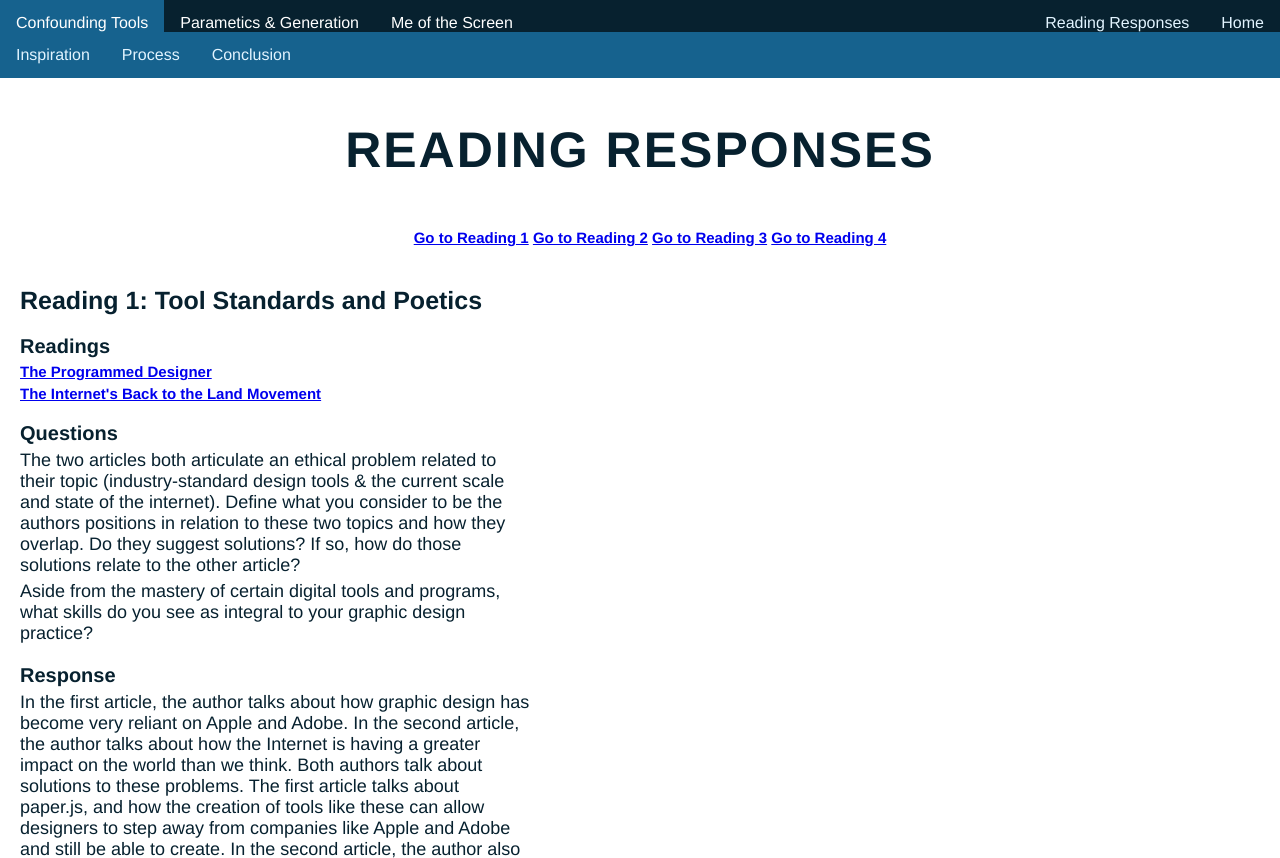
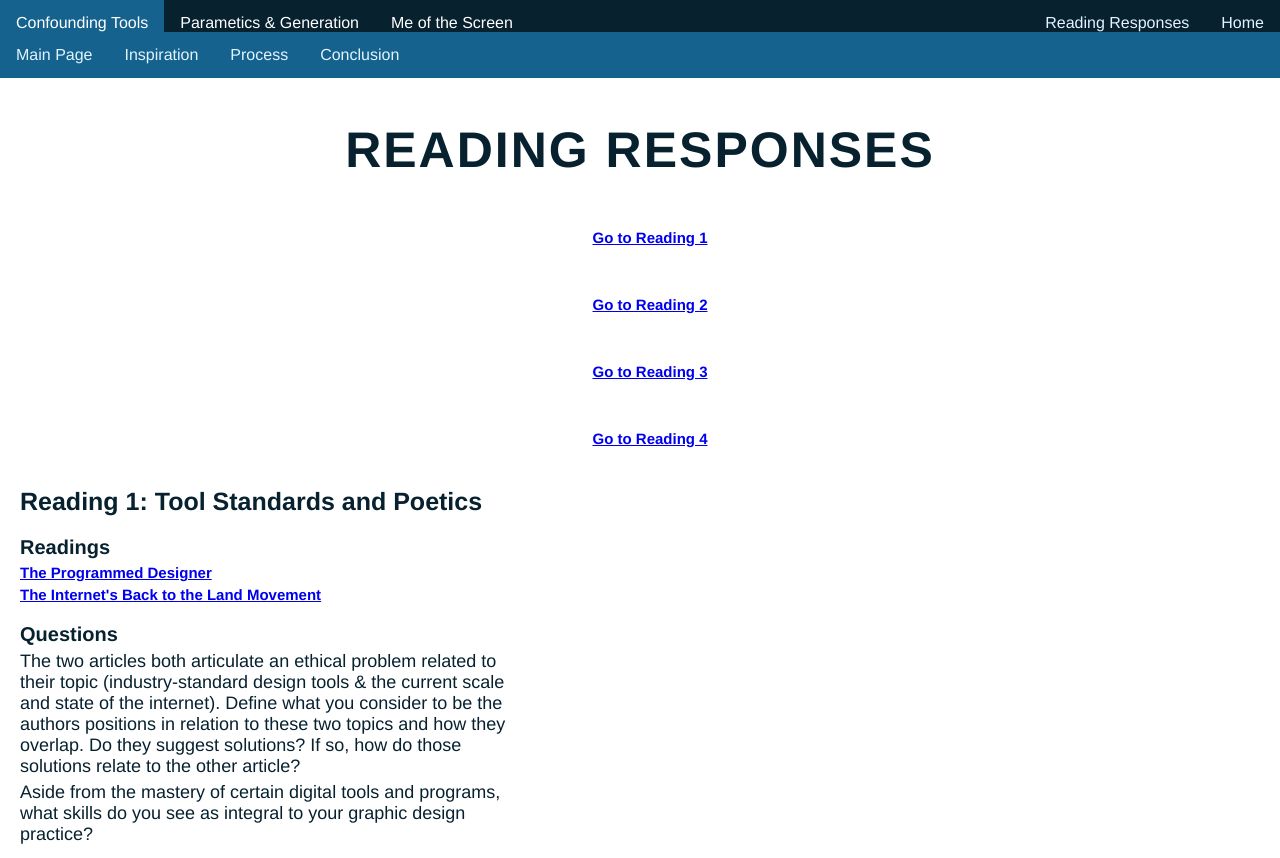
Before and after one commit to wheeliebandit/ReadingResponses, a plain HTML site: page index.html in a window 1280 px wide. Shown: the top 858 px of the page. Drawn offline with Linux system fonts and the light colour scheme.

Commit message:
Add files via upload

```diff
--- a/index.html
+++ b/index.html
@@ -10,6 +10,7 @@
   <div class="subnav">
     <button class="subnavbtn">Confounding Tools
     <div class="subnav-content">
+      <a href="https://wheeliebandit.github.io/ConfoundingTools/">Main Page</a>
       <a href="https://wheeliebandit.github.io/ConfoundingTools/#insp">Inspiration</a>
       <a href="https://wheeliebandit.github.io/ConfoundingTools/#proc">Process</a>
       <a href="https://wheeliebandit.github.io/ConfoundingTools/#conc">Conclusion</a>
@@ -18,6 +19,7 @@
   <div class="subnav">
     <button class="subnavbtn">Parametics & Generation
     <div class="subnav-content">
+      <a href="https://wheeliebandit.github.io/ParameticsandGeneration/">Main Page</a>
       <a href="https://wheeliebandit.github.io/ParameticsandGeneration/#insp">Inspiration</a>
       <a href="https://wheeliebandit.github.io/ParameticsandGeneration/#proc">Process</a>
       <a href="https://wheeliebandit.github.io/ParameticsandGeneration/#conc">Conclusion</a>
@@ -26,6 +28,7 @@
   <div class="subnav">
     <button class="subnavbtn">Me of the Screen
     <div class="subnav-content">
+      <a href="https://wheeliebandit.github.io/MeoftheScreen/">Main Page</a>
       <a href="https://wheeliebandit.github.io/MeoftheScreen/#insp">Inspiration</a>
       <a href="https://wheeliebandit.github.io/MeoftheScreen/#proc">Process</a>
       <a href="https://wheeliebandit.github.io/MeoftheScreen/#conc">Conclusion</a>
@@ -36,10 +39,10 @@
 
   <h1 id="top">READING RESPONSES</h1>
 
-  <h5><a href="#Reading1">Go to Reading 1</a>
-  <a href="#Reading2">Go to Reading 2</a>
-  <a href="#Reading3">Go to Reading 3</a>
-  <a href="#Reading4">Go to Reading 4</a></h5>
+  <h5><a href="#Reading1">Go to Reading 1</a></h5>
+  <h5><a href="#Reading2">Go to Reading 2</a></h5>
+  <h5><a href="#Reading3">Go to Reading 3</a></h5>
+  <h5><a href="#Reading4">Go to Reading 4</a></h5>
 
   <h2 id="Reading1">Reading 1: Tool Standards and Poetics</h2>
 
```
